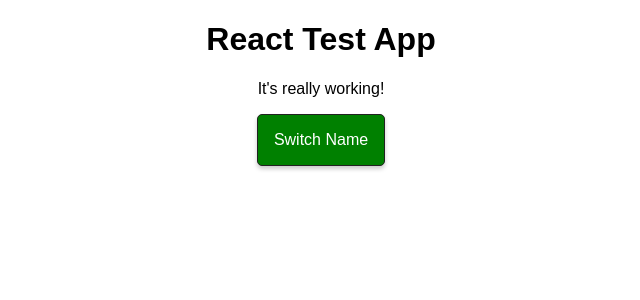
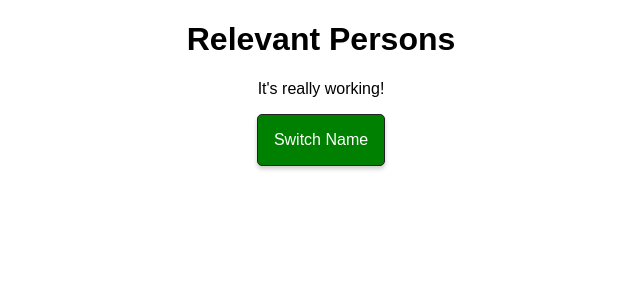
Before and after one commit to huseyinbayram/react-learn-guide, a React app: page / in a window 1280 px wide. Shown: the top 300 px of the page, without its empty margins (319-959 px from the left). Built offline with nearby package versions, Linux system fonts and the light colour scheme.

Commit message:
added app name

```diff
--- a/src/components/Cockpit/Cockpit.js
+++ b/src/components/Cockpit/Cockpit.js
@@ -18,7 +18,7 @@ const cockpit = props => {
 
   return (
     <div className={classes.Cockpit}>
-      <h1>React Test App</h1>
+      <h1>{props.appTitle}</h1>
       <p className={assignedClasses.join(' ')}>It's really working!</p>
       <button className={buttonStyle} onClick={props.clicked}>
         Switch Name
--- a/src/containers/App.js
+++ b/src/containers/App.js
@@ -60,6 +60,7 @@ class App extends Component {
     return (
       <div className={classes.App}>
         <Cockpit
+          appTitle={this.props.title}
           showPersons={this.state.showPersons}
           persons={this.state.persons}
           clicked={this.togglePersonsHandler}
--- a/src/index.js
+++ b/src/index.js
@@ -4,5 +4,8 @@ import './index.css';
 import App from './containers/App';
 import registerServiceWorker from './registerServiceWorker';
 
-ReactDOM.render(<App />, document.getElementById('root'));
+ReactDOM.render(
+  <App title="Relevant Persons" />,
+  document.getElementById('root')
+);
 registerServiceWorker();
```
